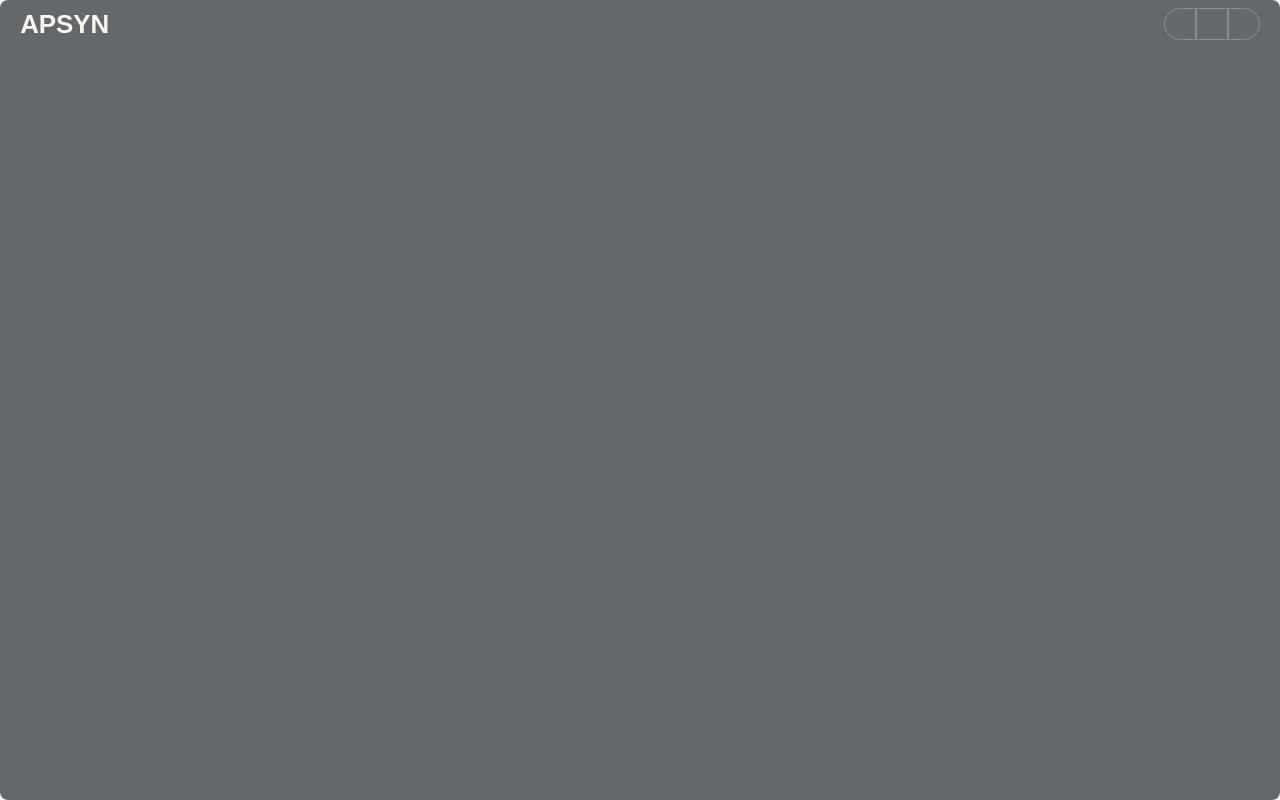
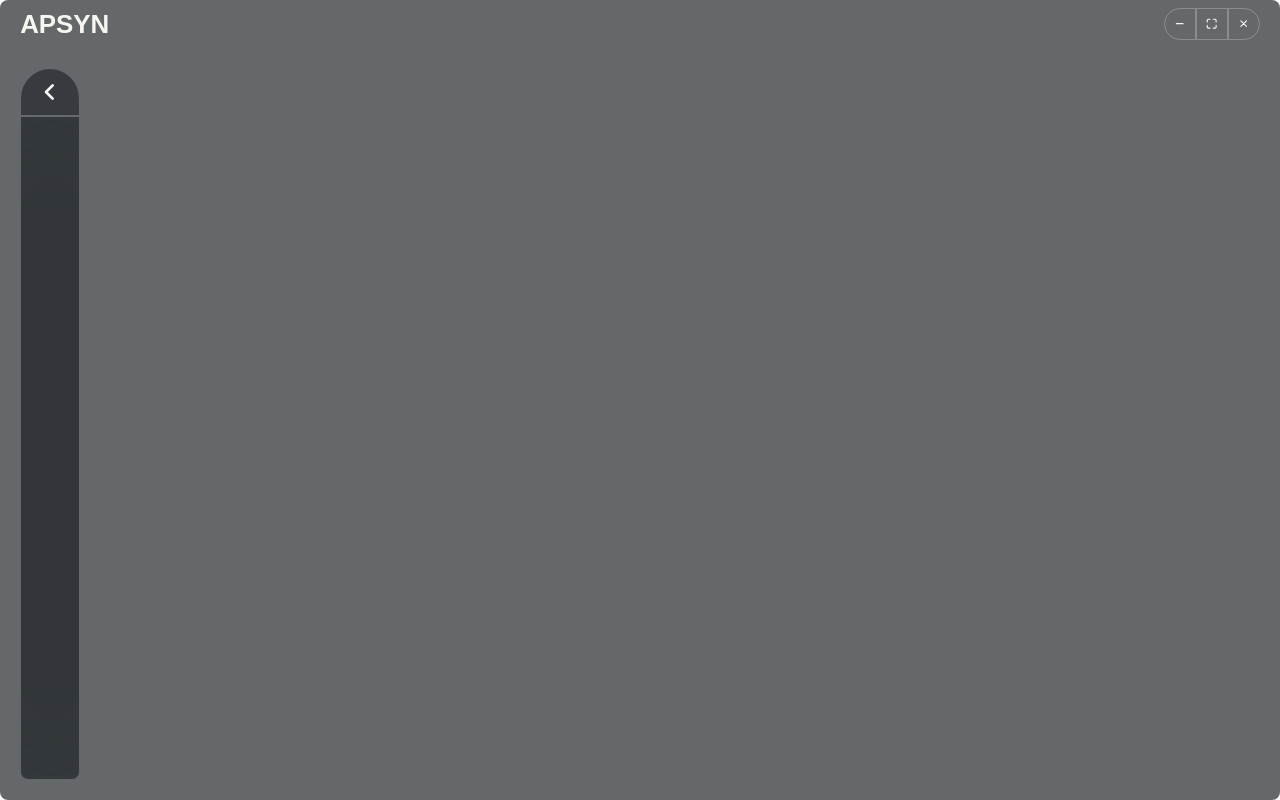
Before and after one commit to Arcadyi/rem, a Svelte app: page / in a window 1280 px wide. Built offline with nearby package versions, Linux system fonts and the light colour scheme.

Commit message:
feat: implemented sidebar/topbar

```diff
--- a/src/renderer/src/App.svelte
+++ b/src/renderer/src/App.svelte
@@ -1,8 +1,10 @@
 <script lang="ts">
   import type { Game, Mod } from '../../shared/types'
   import Titlebar from './components/Titlebar.svelte'
+  import Sidebar from './components/Sidebar.svelte'
 
   let games: Game[] = []
+  let gamesLoading = false
   let error: string | null = null
   let selectedGame: Game | null = null
   let mods: Mod[] = []
@@ -10,10 +12,13 @@
   let modsError: string | null = null
 
   async function loadGames(): Promise<void> {
+    gamesLoading = true
     try {
       games = await window.steamAPI.getInstalledGames()
     } catch (e) {
       error = e instanceof Error ? e.message : String(e)
+    } finally {
+      gamesLoading = false
     }
   }
 
@@ -36,6 +41,17 @@
 
 <div class="app">
   <Titlebar />
+  {#if !gamesLoading}
+    <main>
+      <Sidebar bind:games bind:selectedGame/>
+      <div class="content">
+      </div>
+    </main>
+  {:else}
+    <div class="main-loading-screen">
+      <span>Fetching Steam Metadata</span>
+    </div>
+  {/if}
 </div>
 
 <style>
--- /dev/null
+++ b/src/renderer/src/assets/icons/IconamoonArrowLeft2.svelte
@@ -0,0 +1 @@
+<svg xmlns="http://www.w3.org/2000/svg" width="1em" height="1em" viewBox="0 0 24 24" {...$$props}><!-- Icon from IconaMoon by Dariush Habibpour - https://creativecommons.org/licenses/by/4.0/ --><path fill="none" stroke="currentColor" stroke-linecap="round" stroke-linejoin="round" stroke-width="2" d="m14 7l-5 5m0 0l5 5"/></svg>
--- /dev/null
+++ b/src/renderer/src/assets/icons/IconamoonClose.svelte
@@ -0,0 +1 @@
+<svg xmlns="http://www.w3.org/2000/svg" width="1em" height="1em" viewBox="0 0 24 24" {...$$props}><!-- Icon from IconaMoon by Dariush Habibpour - https://creativecommons.org/licenses/by/4.0/ --><path fill="none" stroke="currentColor" stroke-linecap="round" stroke-linejoin="round" stroke-width="2" d="m7 7l10 10M7 17L17 7"/></svg>
--- /dev/null
+++ b/src/renderer/src/assets/icons/IconamoonScreenFull.svelte
@@ -0,0 +1 @@
+<svg xmlns="http://www.w3.org/2000/svg" width="1em" height="1em" viewBox="0 0 24 24" {...$$props}><!-- Icon from IconaMoon by Dariush Habibpour - https://creativecommons.org/licenses/by/4.0/ --><path fill="none" stroke="currentColor" stroke-linecap="round" stroke-linejoin="round" stroke-width="2" d="M4 9V6a2 2 0 0 1 2-2h3m11 11v3a2 2 0 0 1-2 2h-3m0-16h3a2 2 0 0 1 2 2v3M9 20H6a2 2 0 0 1-2-2v-3"/></svg>
--- /dev/null
+++ b/src/renderer/src/assets/icons/IconamoonSignMinusFill.svelte
@@ -0,0 +1 @@
+<svg xmlns="http://www.w3.org/2000/svg" width="1em" height="1em" viewBox="0 0 24 24" {...$$props}><!-- Icon from IconaMoon by Dariush Habibpour - https://creativecommons.org/licenses/by/4.0/ --><path fill="currentColor" fill-rule="evenodd" d="M5 12a1 1 0 0 1 1-1h12a1 1 0 1 1 0 2H6a1 1 0 0 1-1-1" clip-rule="evenodd"/></svg>
--- /dev/null
+++ b/src/renderer/src/assets/icons/MdiSteam.svelte
@@ -0,0 +1 @@
+<svg xmlns="http://www.w3.org/2000/svg" width="1em" height="1em" viewBox="0 0 24 24" {...$$props}><!-- Icon from Material Design Icons by Pictogrammers - https://github.com/Templarian/MaterialDesign/blob/master/LICENSE --><path fill="currentColor" d="M12 2a10 10 0 0 1 10 10a10 10 0 0 1-10 10c-4.6 0-8.45-3.08-9.64-7.27l3.83 1.58a2.84 2.84 0 0 0 2.78 2.27c1.56 0 2.83-1.27 2.83-2.83v-.13l3.4-2.43h.08c2.08 0 3.77-1.69 3.77-3.77s-1.69-3.77-3.77-3.77s-3.78 1.69-3.78 3.77v.05l-2.37 3.46l-.16-.01c-.59 0-1.14.18-1.59.49L2 11.2C2.43 6.05 6.73 2 12 2M8.28 17.17c.8.33 1.72-.04 2.05-.84s-.05-1.71-.83-2.04l-1.28-.53c.49-.18 1.04-.19 1.56.03c.53.21.94.62 1.15 1.15c.22.52.22 1.1 0 1.62c-.43 1.08-1.7 1.6-2.78 1.15c-.5-.21-.88-.59-1.09-1.04zm9.52-7.75c0 1.39-1.13 2.52-2.52 2.52a2.52 2.52 0 0 1-2.51-2.52a2.5 2.5 0 0 1 2.51-2.51a2.52 2.52 0 0 1 2.52 2.51m-4.4 0c0 1.04.84 1.89 1.89 1.89c1.04 0 1.88-.85 1.88-1.89s-.84-1.89-1.88-1.89c-1.05 0-1.89.85-1.89 1.89"/></svg>
--- /dev/null
+++ b/src/renderer/src/components/GameCard.svelte
@@ -0,0 +1,133 @@
+<script lang="ts">
+  import type { Game } from '../../../shared/types'
+  import MdiSteam from '../assets/icons/MdiSteam.svelte'
+
+  import { onMount } from 'svelte'
+
+  let {
+    game,
+    selected = false,
+    onclick,
+    expanded
+  } = $props<{
+    game: Game
+    selected?: boolean
+    onclick: () => void
+    expanded: boolean
+  }>()
+
+  let iconSrc = $state<string | null>(null)
+  let gameHeader = $state<string | null>(null)
+
+  onMount(async () => {
+    try {
+      //const icon = await window.api.games.getLocalIcon(game.id)
+      //const details = await window.api.games.getDetails(game.id)
+      //gameHeader = details?.header_image ?? null
+      //iconSrc = icon ?? null
+    } catch {
+      iconSrc = null
+    }
+  })
+</script>
+
+<div
+  class="card"
+  class:selected
+  class:expanded
+  role="button"
+  tabindex="0"
+  {onclick}
+  onkeydown={(e) => e.key === 'Enter' && onclick()}
+>
+  {#if iconSrc}
+    <img class="card-icon" class:expanded src={iconSrc ?? `...`} alt={game.name} />
+  {:else}
+    <div class="card-icon" class:expanded>
+      <MdiSteam width={32} height={32} />
+    </div>
+  {/if}
+
+  {#if expanded}
+    <div class="card-header">
+      {#if gameHeader}
+        <img class="header-image" src={gameHeader} alt={game.name} />
+      {:else}
+        <div class="header-image">
+          <MdiSteam width={64} height={64} />
+        </div>
+      {/if}
+      <span class="header-text">{game.name}</span>
+    </div>
+  {/if}
+</div>
+
+<style>
+  .card {
+    display: flex;
+    align-items: center;
+    gap: var(--spacing-xxxs);
+    min-height: 48px;
+    height: auto;
+    flex-shrink: 0;
+    padding: var(--spacing-xxs) var(--spacing-xs);
+    cursor: pointer;
+    transition: background var(--animation-fast);
+    color: var(--surface);
+  }
+
+  .card.expanded {
+    align-items: start;
+  }
+
+  .card:hover {
+    background: var(--border-light);
+  }
+  .card.selected {
+    background: var(--border-light);
+    border-left: 3px solid var(--primary);
+  }
+  .card-icon {
+    display: flex;
+    align-items: center;
+    justify-content: center;
+    width: 32px;
+    height: 32px;
+    object-fit: cover;
+    border-radius: var(--radius-xs);
+    flex-shrink: 0;
+    border: 1px solid var(--border-light);
+  }
+
+  .card-icon.expanded {
+    margin-top: 14px;
+  }
+
+  .card-header {
+    display: flex;
+    flex-direction: column;
+    overflow: hidden;
+    padding: var(--spacing-xs);
+  }
+
+  .header-image {
+    width: 184px;
+    height: 80px;
+    display: flex;
+    justify-content: center;
+    align-items: center;
+    color: var(--border-light);
+    border: 1px solid var(--border-light);
+    border-radius: var(--radius-xs);
+  }
+  .header-text {
+    font-size: var(--font-size-small);
+    font-weight: var(--font-weight-semibold);
+    color: var(--surface);
+    text-align: center;
+    white-space: nowrap;
+    overflow: hidden;
+    text-overflow: ellipsis;
+    width: 100%;
+  }
+</style>
--- /dev/null
+++ b/src/renderer/src/components/Sidebar.svelte
@@ -0,0 +1,102 @@
+<script lang="ts">
+  import IconamoonArrowLeft2 from '../assets/icons/IconamoonArrowLeft2.svelte'
+  import type { Game } from '../../../shared/types'
+  import GameCard from './GameCard.svelte'
+
+  let expanded = $state(false)
+  let { games = $bindable<Game[]>([]), selectedGame = $bindable<Game | null>(null) } = $props<{
+    games?: Game[]
+    selectedGame?: Game | null
+  }>()
+</script>
+
+<div class="sidebar" class:expanded>
+  <button class="sidebar-toggle-button" onclick={() => (expanded = !expanded)}>
+    <IconamoonArrowLeft2 width={32} height={32} />
+  </button>
+  <div class="sidebar-list surface">
+    {#each games as game (game.appId)}
+      <GameCard
+        {game}
+        selected={selectedGame?.id === game.appId}
+        onclick={() => (selectedGame = game)}
+        {expanded}
+      />
+    {/each}
+  </div>
+</div>
+
+<style>
+  .sidebar {
+    width: 60px;
+    height: 100%;
+    background: none;
+    transition: width var(--animation-normal);
+    display: flex;
+    flex-direction: column;
+    overflow: hidden;
+  }
+  .sidebar.expanded {
+    width: 260px;
+  }
+  .sidebar-toggle-button {
+    display: flex;
+    width: 100%;
+    height: 48px;
+    background: var(--bg-transparent);
+    padding: var(--spacing-xxs);
+    border: 1px solid var(--border-light);
+    border-radius: var(--radius-l) var(--radius-l) 0 0;
+    align-items: center;
+    justify-content: center;
+    color: var(--surface);
+    transition: background var(--animation-slow);
+  }
+  .sidebar-toggle-button:hover {
+    background: var(--border-light);
+  }
+  .sidebar-toggle-button :global(svg) {
+    transition: transform var(--animation-slow);
+  }
+  .sidebar-toggle-button:hover :global(svg) {
+    transform: rotate(-180deg);
+  }
+  .sidebar.expanded .sidebar-toggle-button :global(svg) {
+    transform: rotate(-180deg);
+  }
+  .sidebar.expanded .sidebar-toggle-button:hover :global(svg) {
+    transform: rotate(0deg);
+  }
+  .sidebar-toggle-button:active {
+    background: var(--surface);
+  }
+  .sidebar-list {
+    display: flex;
+    flex: 1;
+    flex-direction: column;
+    border-radius: 0 0 var(--radius-xs) var(--radius-xs);
+    border: 1px solid var(--border-light);
+    opacity: 1;
+    transition: opacity var(--animation-slow);
+    overflow-y: auto;
+    scrollbar-width: thin;
+    scrollbar-color: var(--border-light) transparent;
+  }
+
+  .sidebar-list::-webkit-scrollbar {
+    width: 4px;
+  }
+
+  .sidebar-list::-webkit-scrollbar-track {
+    background: transparent;
+  }
+
+  .sidebar-list::-webkit-scrollbar-thumb {
+    background: var(--border-light);
+    border-radius: var(--radius-xs);
+  }
+
+  .sidebar-list::-webkit-scrollbar-thumb:hover {
+    background: var(--surface);
+  }
+</style>
--- a/src/renderer/src/components/Titlebar.svelte
+++ b/src/renderer/src/components/Titlebar.svelte
@@ -1,4 +1,7 @@
 <script>
+import IconamoonSignMinusFill from '../assets/icons/IconamoonSignMinusFill.svelte'
+import IconamoonScreenFull from '../assets/icons/IconamoonScreenFull.svelte'
+import IconamoonClose from '../assets/icons/IconamoonClose.svelte'
 </script>
 
 <div class="titlebar">
@@ -11,10 +14,13 @@
 
   <div class="topbar-right">
     <button class="topbar-button" onclick={() => window.api.minimize()}>
+      <IconamoonSignMinusFill/>
     </button>
     <button class="topbar-button" onclick={() => window.api.maximize()}>
+      <IconamoonScreenFull/>
     </button>
     <button class="topbar-button close" onclick={() => window.api.close()}>
+      <IconamoonClose/>
     </button>
   </div>
 </div>
@@ -22,10 +28,7 @@
   .titlebar {
     display: flex;
     height: 48px;
-    padding-left: var(--spacing-m);
-    padding-top: var(--spacing-xs);
-    padding-right: var(--spacing-m);
-    padding-bottom: var(--spacing-xs);
+    padding: var(--spacing-xs) var(--spacing-m);
     -webkit-app-region: drag;
   }
 
```
